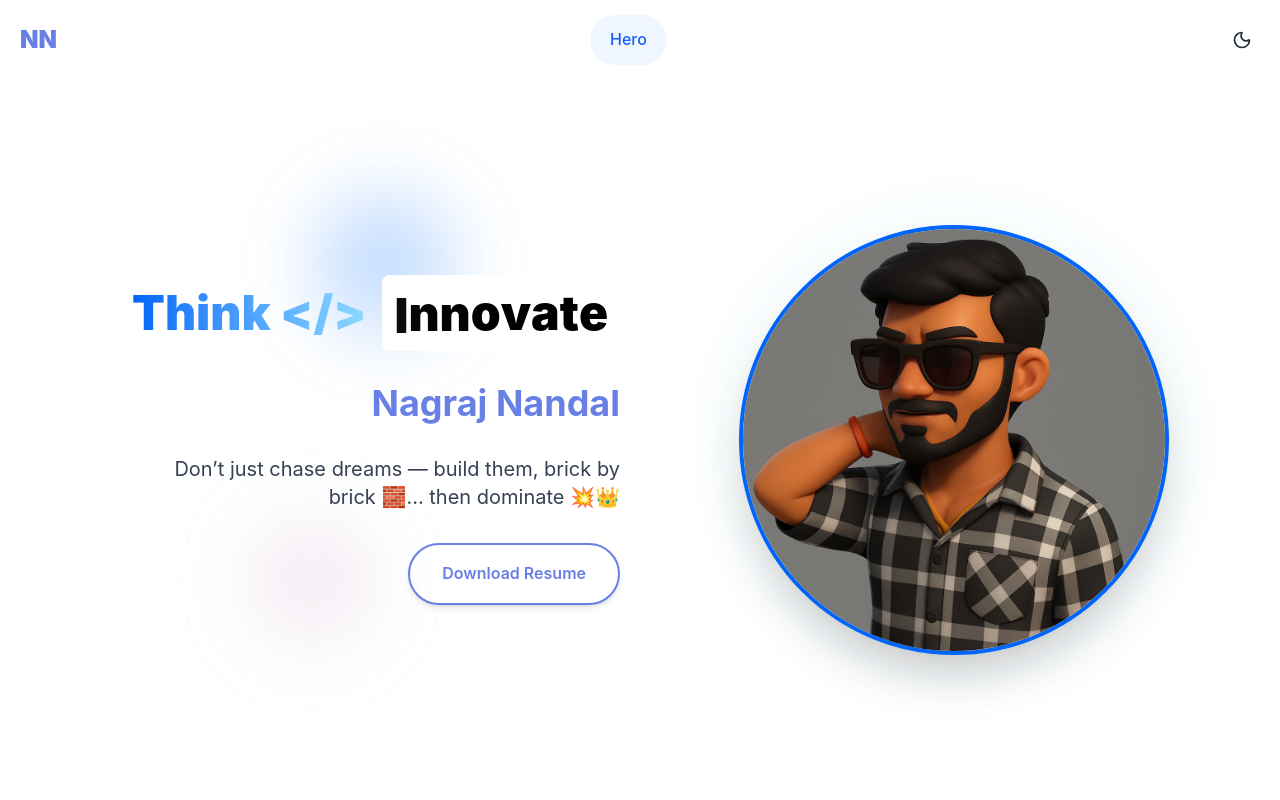
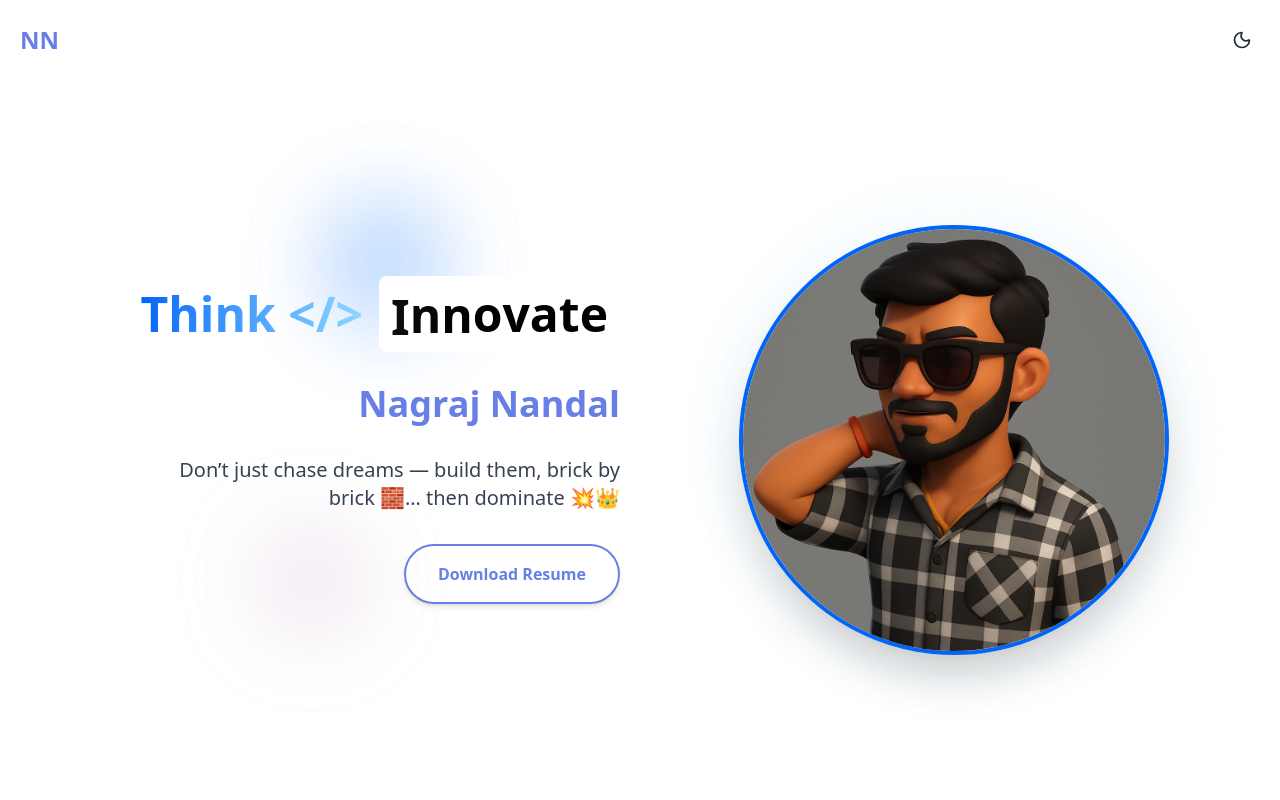
Before and after one commit to Nagraj23/Nagraj, a React (Vite) app: page / in a window 1280 px wide. Shown: the top 800 px of the page. Built offline with nearby package versions, Linux system fonts and the light colour scheme.

Commit message:
portfolio fixes

```diff
--- a/src/App.css
+++ b/src/App.css
@@ -0,0 +1 @@
+@import "tailwindcss";
--- a/src/App.jsx
+++ b/src/App.jsx
@@ -49,7 +49,7 @@ function App() {
 
   return (
     <ThemeProvider>
-      <div className="">
+
         <Cursor
   blobType="circle"
   fillColor="#5227FF"
@@ -75,7 +75,7 @@ function App() {
         <Projects />
         <Education />
         <Contact />
-      </div>
+
     </ThemeProvider>
   );
 }
--- a/src/components/Navigation.jsx
+++ b/src/components/Navigation.jsx
@@ -15,7 +15,7 @@ const Navigation = ({ activeSection, scrollToSection }) => {
     return () => window.removeEventListener("scroll", handleScroll)
   }, [])
 
-  const navItems = ["hero", "about", "skills", "projects", "education", "contact"]
+  const navItems = ["", "about", "skills", "projects", "education", "contact"]
 
   return (
     <nav
--- a/src/index.css
+++ b/src/index.css
@@ -1,48 +1 @@
 @import "tailwindcss";
-
-* {
-  margin: 2;
-  padding: 2;
-  box-sizing: border-box;
-}
-
-html {
-  scroll-behavior: smooth;
-}
-
-body {
-  font-family: "Inter", sans-serif;
-  line-height: 1.6;
-  overflow-x: hidden;
-}
-
-/* Custom scrollbar */
-::-webkit-scrollbar {
-  width: 8px;
-}
-
-::-webkit-scrollbar-track {
-  background: #f1f5f9;
-}
-
-.dark ::-webkit-scrollbar-track {
-  background: #1e293b;
-}
-
-::-webkit-scrollbar-thumb {
-  background: linear-gradient(to bottom, #3b82f6, #9333ea);
-  border-radius: 4px;
-}
-
-::-webkit-scrollbar-thumb:hover {
-  background: linear-gradient(to bottom, #2563eb, #7c3aed);
-}
-
-/* Selection color */
-::selection {
-  background: rgba(59, 130, 246, 0.3);
-}
-
-::-moz-selection {
-  background: rgba(59, 130, 246, 0.3);
-}
```
